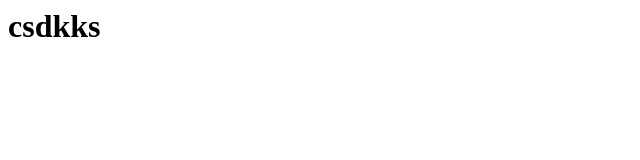
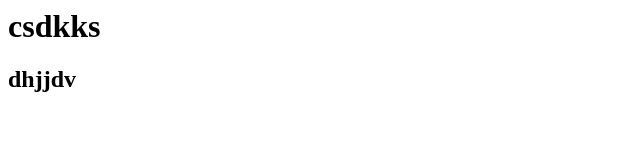
Before and after one commit to Razieh-git-account/git-project, a plain HTML site: page index.html in a window 1280 px wide. Shown: the whole page, without its empty margins (0-640 px from the left). Drawn offline with Linux system fonts and the light colour scheme.

Commit message:
added h2

```diff
--- a/index.html
+++ b/index.html
@@ -7,5 +7,6 @@
 </head>
 <body>
     <h1>csdkks</h1>
+    <h2>dhjjdv</h2>
 </body>
 </html>
```
